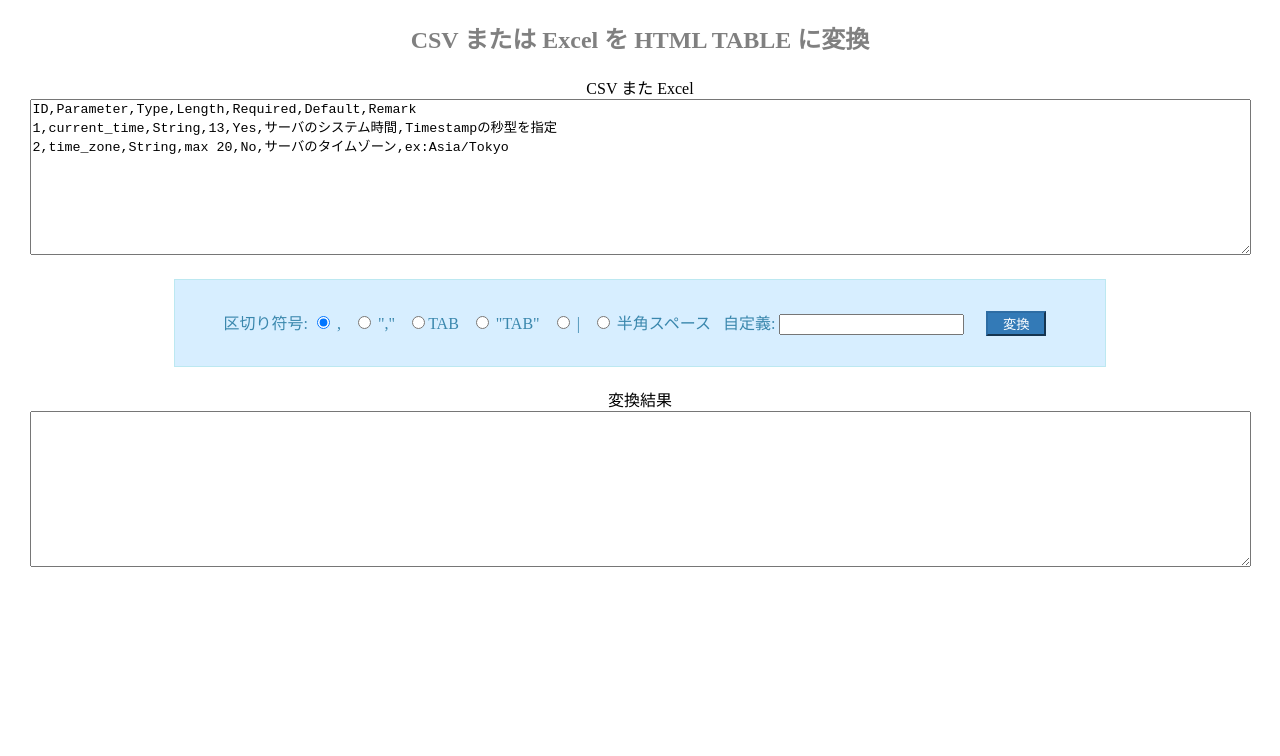
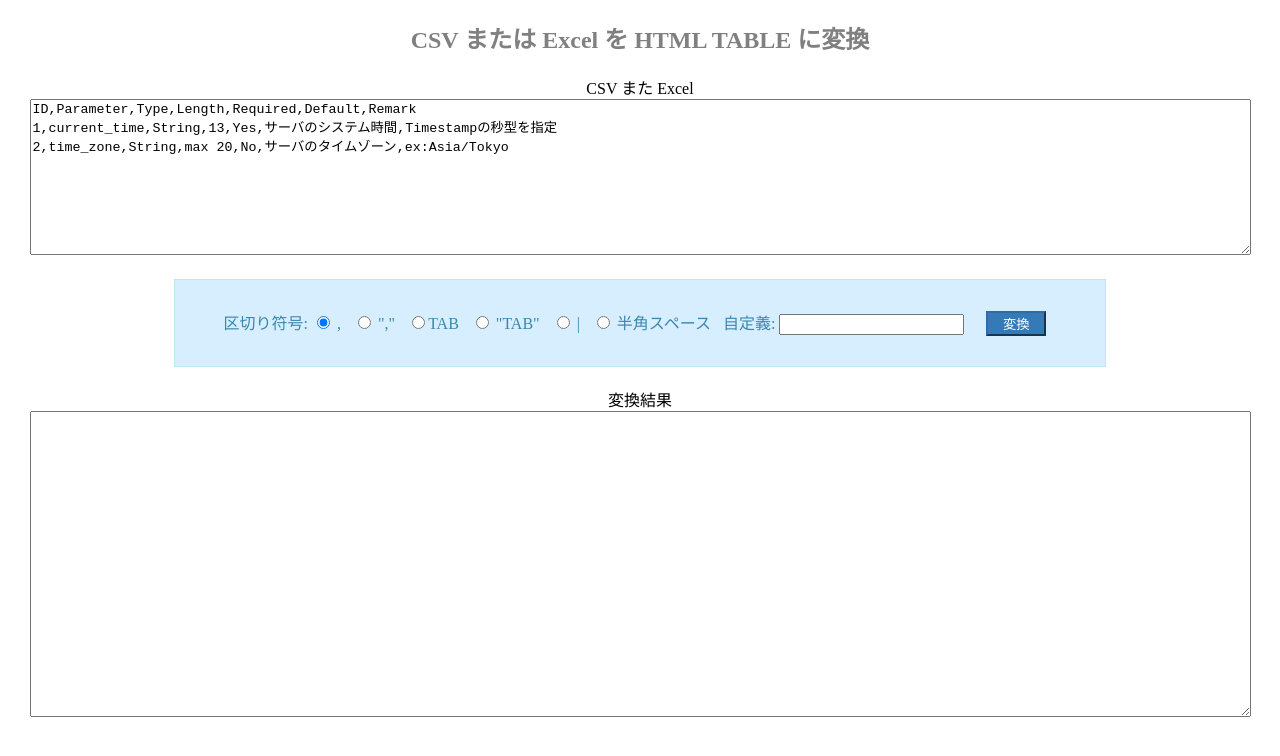
Before and after one commit to megumiimai/CsvToTable, a plain HTML site: page index.html in a window 1280 px wide. Drawn offline with Linux system fonts and the light colour scheme.

Commit message:
出力エリアの高さ調整

```diff
--- a/index.html
+++ b/index.html
@@ -58,7 +58,7 @@ ID,Parameter,Type,Length,Required,Default,Remark
                 <div class="title">
                     <label>変換結果</label>
                 </div>
-                <textarea id="newText" name="newText" rows="10" cols="150" onclick="javascript:this.form.newText.focus();this.form.newText.select();"></textarea>
+                <textarea id="newText" name="newText" rows="20" cols="150" onclick="javascript:this.form.newText.focus();this.form.newText.select();"></textarea>
             </div>
         </form>
     </div>
```
